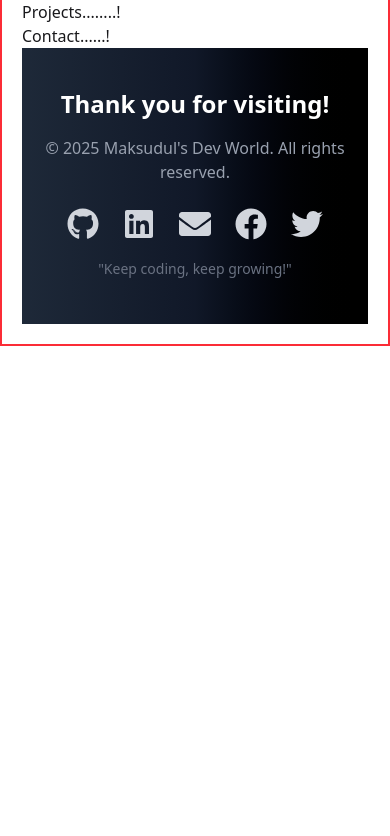
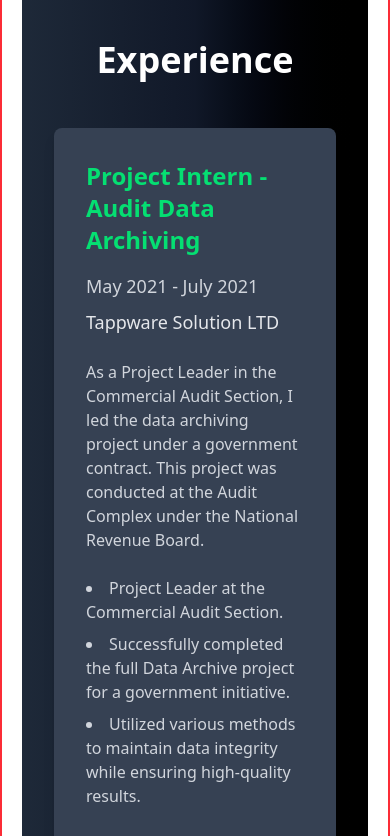
Before and after one commit to smmaksudulhaque2000/Portfolio, a React (Vite) app: page / in a window 390 px wide. Shown: the part 5820-6656 px from the top of the page. Before the commit the page ends 6166 px from the top, so only its background shows below. Built offline with nearby package versions, Linux system fonts and the light colour scheme.

Commit message:
Added Experience Section

```diff
--- a/src/Components/Experience/Experience.jsx
+++ b/src/Components/Experience/Experience.jsx
@@ -1,9 +1,74 @@
-
+import { motion } from 'framer-motion';
 
 const Experience = () => {
     return (
-        <div id="experience">
-            <h3>Experience.......!</h3>
+        <div id="experience" className="py-16 px-8 md:px-24 bg-gradient-to-r from-gray-800 via-gray-900 to-black text-white">
+            <motion.h3
+                className="text-4xl md:text-5xl font-bold text-center mb-12"
+                initial={{ opacity: 0, y: -50 }}
+                animate={{ opacity: 1, y: 0 }}
+                transition={{ duration: 1 }}
+            >
+                Experience
+            </motion.h3>
+
+            <motion.div
+                className="bg-gray-700 p-8 md:p-12 rounded-lg shadow-lg max-w-4xl mx-auto"
+                initial={{ opacity: 0, scale: 0.8 }}
+                animate={{ opacity: 1, scale: 1 }}
+                transition={{ duration: 1 }}
+            >
+                <motion.h4
+                    className="text-2xl md:text-3xl font-semibold text-green-400 mb-4"
+                    initial={{ opacity: 0, x: -50 }}
+                    animate={{ opacity: 1, x: 0 }}
+                    transition={{ duration: 1 }}
+                >
+                    Project Intern - Audit Data Archiving
+                </motion.h4>
+                <motion.p
+                    className="text-lg text-gray-300 mb-2"
+                    initial={{ opacity: 0, x: 50 }}
+                    animate={{ opacity: 1, x: 0 }}
+                    transition={{ duration: 1 }}
+                >
+                    May 2021 - July 2021
+                </motion.p>
+                <motion.p
+                    className="text-lg text-gray-200 font-medium mb-6"
+                    initial={{ opacity: 0, x: -50 }}
+                    animate={{ opacity: 1, x: 0 }}
+                    transition={{ duration: 1 }}
+                >
+                    Tappware Solution LTD
+                </motion.p>
+                <motion.p
+                    className="text-base text-gray-300 mb-6"
+                    initial={{ opacity: 0, x: 50 }}
+                    animate={{ opacity: 1, x: 0 }}
+                    transition={{ duration: 1 }}
+                >
+                    As a Project Leader in the Commercial Audit Section, I led the data archiving project under a government contract. This project was conducted at the Audit Complex under the National Revenue Board.
+                </motion.p>
+                <motion.ul
+                    className="list-disc list-inside text-gray-300 mb-6 space-y-2"
+                    initial={{ opacity: 0, x: -50 }}
+                    animate={{ opacity: 1, x: 0 }}
+                    transition={{ duration: 1 }}
+                >
+                    <li>Project Leader at the Commercial Audit Section.</li>
+                    <li>Successfully completed the full Data Archive project for a government initiative.</li>
+                    <li>Utilized various methods to maintain data integrity while ensuring high-quality results.</li>
+                </motion.ul>
+                <motion.p
+                    className="text-base text-gray-300"
+                    initial={{ opacity: 0, x: 50 }}
+                    animate={{ opacity: 1, x: 0 }}
+                    transition={{ duration: 1 }}
+                >
+                    During this project, I developed skills in teamwork, project management, and handling large datasets. The project had a significant impact on streamlining audit processes for the government, contributing to more efficient data storage and retrieval systems.
+                </motion.p>
+            </motion.div>
         </div>
     );
 };
```
